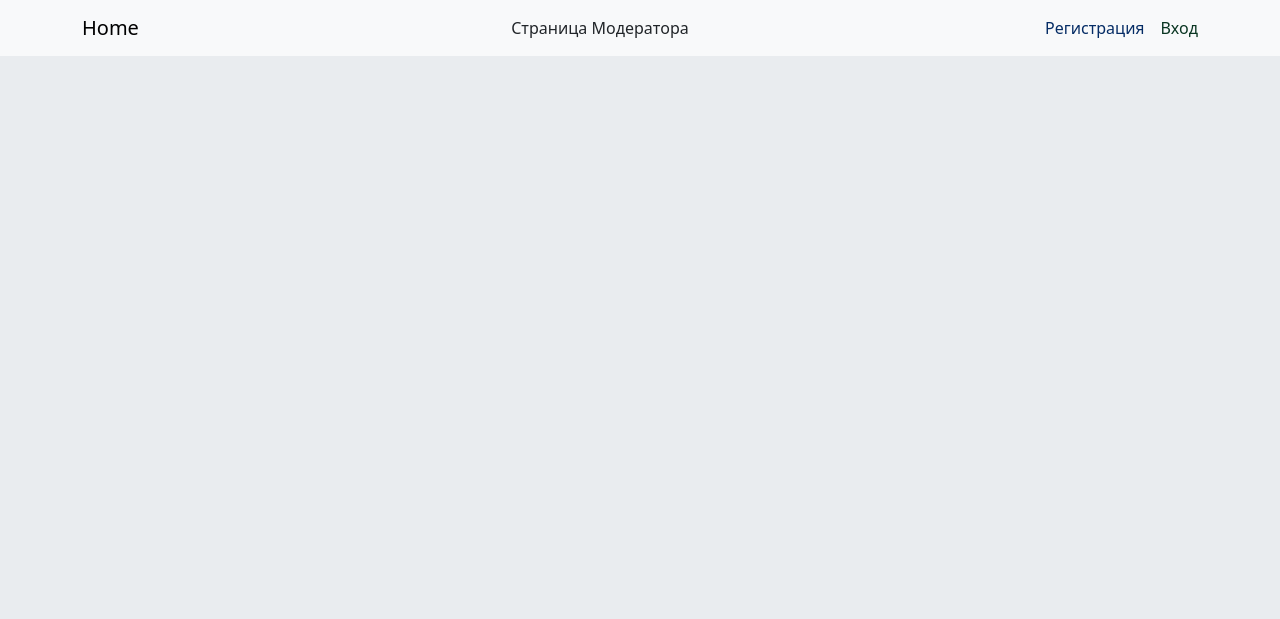
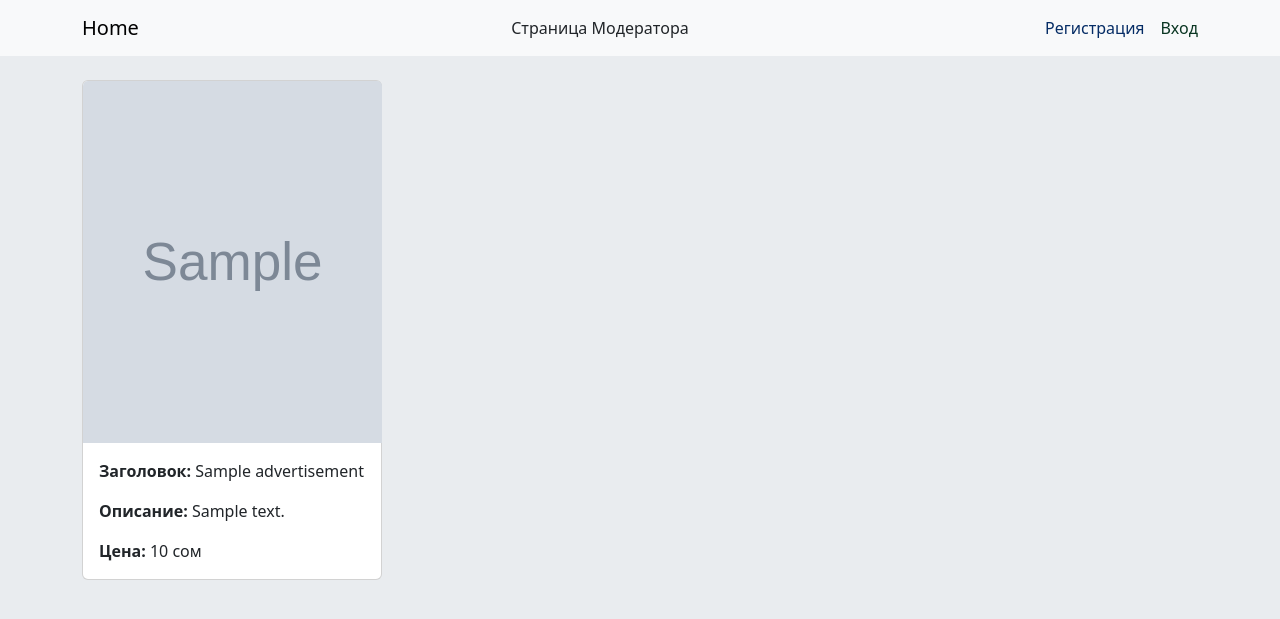
Before and after one commit to DEMOHCHIK/controlwork_9_maksim_simonov, a Django app: page / in a window 1280 px wide. Shown: the top 619 px of the page. Run offline with Django 5.2, Linux system fonts and the light colour scheme; tables that the repository leaves empty hold one stand-in row (values such as "Sample post"); grey boxes marked "Sample" are stand-in pictures.

Commit message:
Добавил главную страницу с выводом только Опубликованных Объявлений

```diff
--- a/webapp/models.py
+++ b/webapp/models.py
@@ -16,12 +16,12 @@ class Advertisement(models.Model):
         ('Rejected', 'Отклонено'),
         ('Pending deletion', 'На удаление'),
     )
-    photo = models.ImageField(upload_to='publications/photos/', blank=True, null=True, verbose_name='Фото')
+    photo = models.ImageField(upload_to='advertisements/photos/', blank=True, null=True, verbose_name='Фото')
     title = models.CharField(max_length=255, verbose_name='Заголовок')
     description = models.TextField(blank=True, null=True, verbose_name='Описание')
     author = models.ForeignKey('accounts.User', on_delete=models.CASCADE, verbose_name='Автор')
     category = models.ForeignKey('webapp.Category', on_delete=models.CASCADE, verbose_name='Категория')
-    price = models.DecimalField(max_digits=10, decimal_places=2, verbose_name='Цена')
+    price = models.DecimalField(max_digits=10, decimal_places=0, verbose_name='Цена')
     status = models.CharField(max_length=20, choices=STATUS_CHOICES, default='Pending moderation', verbose_name='Статус')
     created_at = models.DateTimeField(auto_now_add=True, verbose_name='Дата создания')
     published_at = models.DateTimeField(blank=True, null=True, verbose_name='Дата публикации')
--- /dev/null
+++ b/webapp/templates/advertisement/index.html
@@ -0,0 +1,17 @@
+{% extends 'base.html' %}
+{% block content %}
+    <div class="row">
+        {% for ad in published_ads %}
+            <div class="col-lg-4 col-md-6 mb-4">
+                <div class="card" style="width: 300px; height: 500px">
+                    <img style="width: 299px; height: 400px" src="{{ ad.photo.url }}" class="card-img-top" alt="Photo">
+                    <div class="card-body">
+                        <p class="card-text"><b>Заголовок:</b> {{ ad.title }}</p>
+                        <p class="card-text"><b>Описание:</b> {{ ad.description }}</p>
+                        <p class="card-text"><b>Цена:</b> {{ ad.price }} сом</p>
+                    </div>
+                </div>
+            </div>
+        {% endfor %}
+    </div>
+{% endblock %}
--- a/webapp/templates/base.html
+++ b/webapp/templates/base.html
@@ -10,7 +10,7 @@
     <link rel="stylesheet" href="https://cdn.jsdelivr.net/npm/bootstrap-icons@1.11.3/font/bootstrap-icons.min.css">
 </head>
 <body class="bg-body-secondary">
-<nav class="navbar navbar-expand-lg bg-body-tertiary bg-white">
+<nav class="navbar navbar-expand-lg bg-body-tertiary bg-white mb-4">
     <div class="container">
         <a class="navbar-brand" href="{% url 'webapp:index' %}">Home</a>
         <button class="navbar-toggler" type="button" data-bs-toggle="collapse" data-bs-target="#navbarNavAltMarkup"
--- a/webapp/templates/index.html
+++ /dev/null
@@ -1,3 +0,0 @@
-{% extends 'base.html' %}
-{% block content %}
-{% endblock %}
--- a/webapp/urls.py
+++ b/webapp/urls.py
@@ -1,10 +1,10 @@
 from django.urls import path
 
-from webapp.views import index
+from webapp.views import AdvertisementListView
 
 app_name = 'webapp'
 
 urlpatterns = [
-    path('', index),
-    path('home/', index, name='index'),
+    path('', AdvertisementListView.as_view()),
+    path('home/', AdvertisementListView.as_view(), name='index'),
 ]
--- a/webapp/views.py
+++ b/webapp/views.py
@@ -1,5 +1,13 @@
 from django.shortcuts import render
+from django.views.generic import ListView
+
+from webapp.models import Advertisement
 
 
-def index(request):
-    return render(request, 'index.html')
+class AdvertisementListView(ListView):
+    model = Advertisement
+    template_name = 'advertisement/index.html'
+    context_object_name = 'published_ads'
+
+    def get_queryset(self):
+        return Advertisement.objects.filter(status='Published').order_by('-published_at')
```
Also changed, not shown: webapp/migrations/0002_alter_advertisement_photo.py (added), webapp/migrations/0003_alter_advertisement_price.py (added), webapp/migrations/0004_alter_advertisement_price.py (added), webapp/migrations/0005_alter_advertisement_price.py (added).
